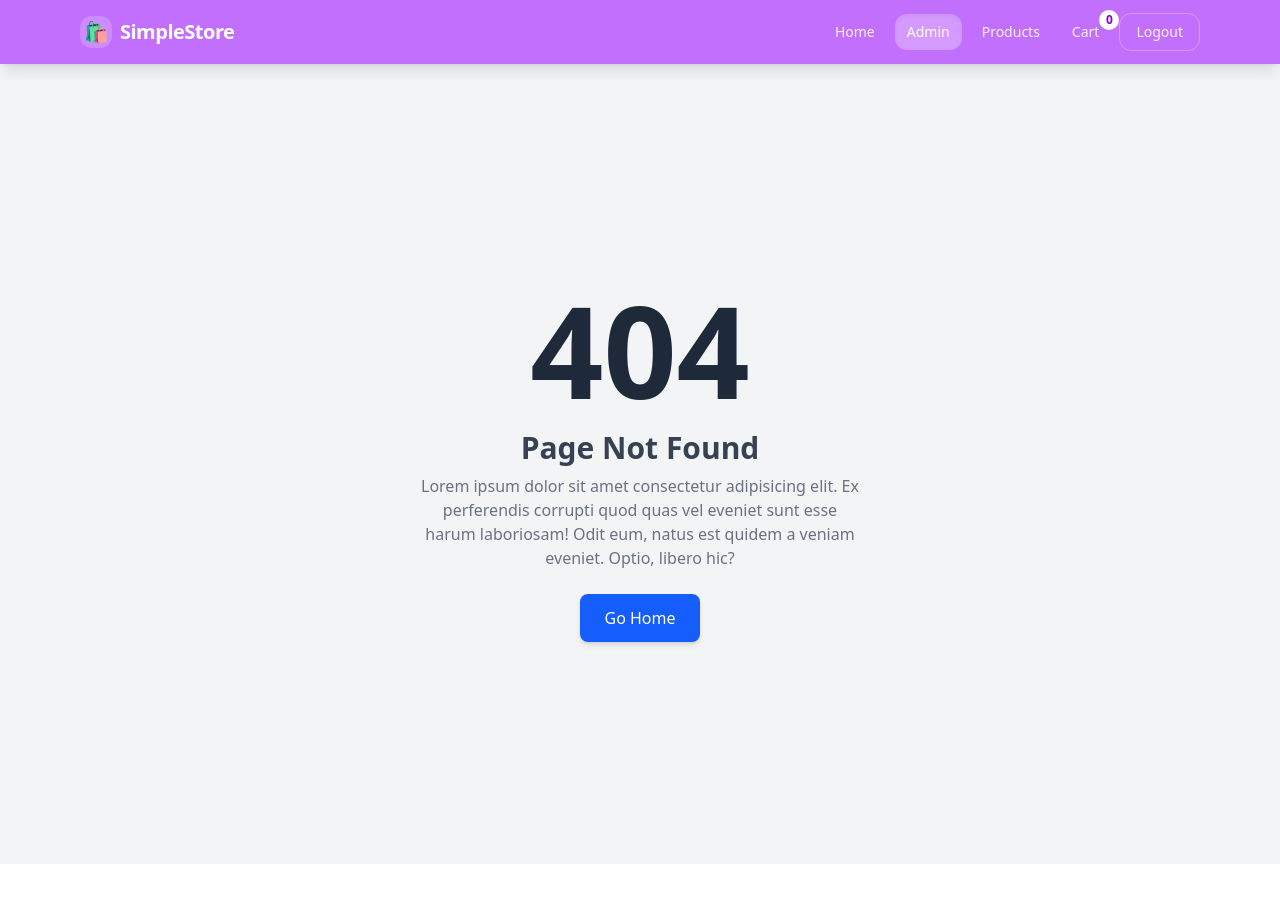
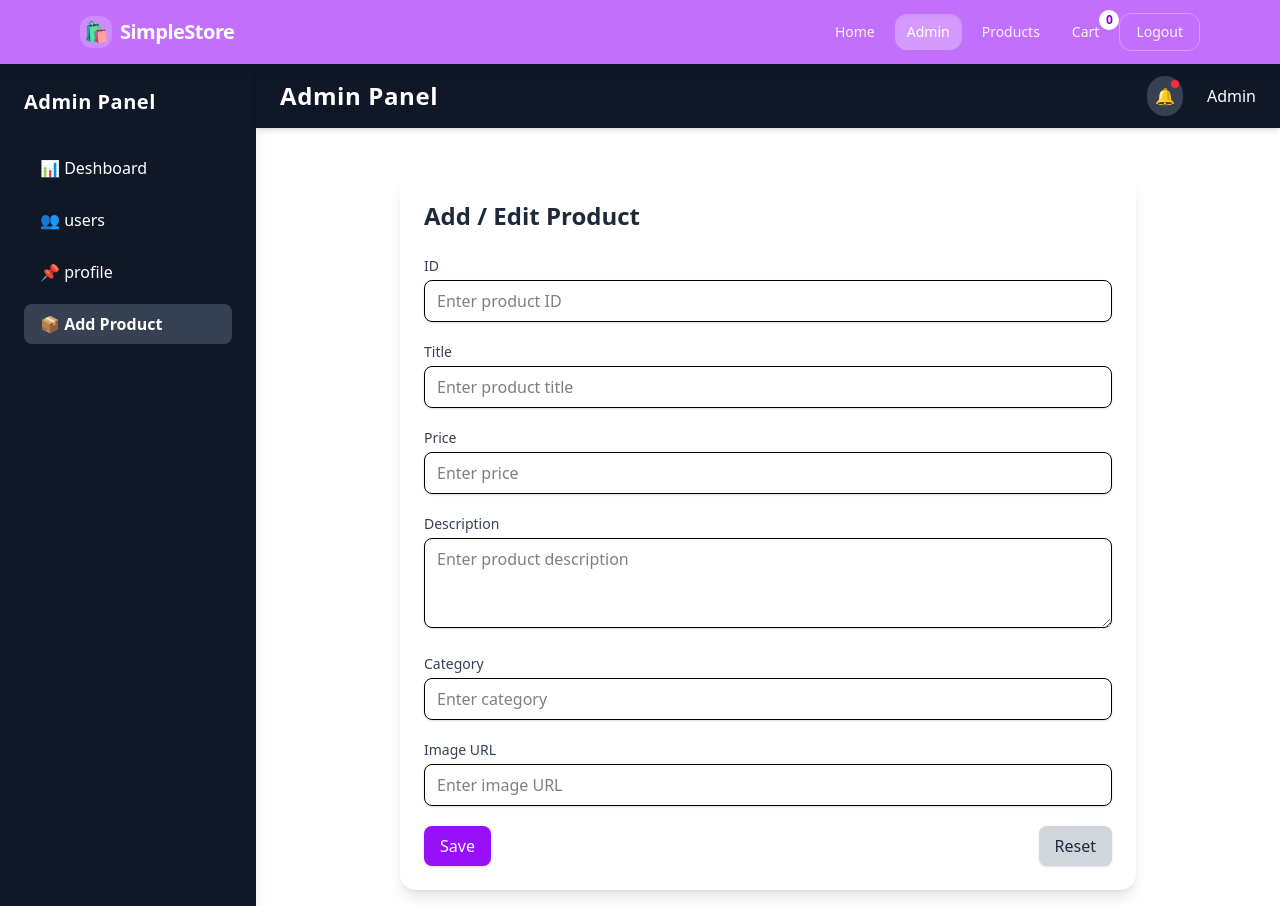
Before and after one commit to Priyanshuchauhan17/simplestore, a React (Vite) app: page /adminpage/addproduct in a window 1280 px wide. Before the commit the page ends 864 px from the top, so only its background shows below. Built offline with nearby package versions, Linux system fonts and the light colour scheme; sample sign-in values are in the browser's storage.

Commit message:
"Subproject commit hash remains unchanged, but now includes a '-dirty' suffix."

```diff
--- a/src/Api.js
+++ b/src/Api.js
@@ -26,5 +26,15 @@ export async function loginUser(userData) {
   const res = await axios.post("https://fakestoreapi.com/auth/login", userData);
   return res.data;
 }
+const Postdata = async (endpoint, payload) => {
+    try {
+        let url = `${API_URL}/${endpoint}`;
+        const response = await axios.post(url, payload);
+        return response.data;
+    } catch (error) {
+        console.error("Error posting data:", error);
+        throw error;
+    }
+  }
 
-export { fetchProducts };
+export { fetchProducts,Postdata };
--- a/src/App.jsx
+++ b/src/App.jsx
@@ -1,11 +1,12 @@
 import React, { useState } from "react";
-import {  BrowserRouter, Routes, Route } from "react-router-dom";
+import { Routes, Route } from "react-router-dom";
 import MainPage from "./MainPage";
 import ProductsPage from "./ProductsPage";
-import Proteced from "./Proteced";
+import Protected from "./Protected";
 import Header from "./Header";
 import AdminLayout from "./adminpanel/AdminLayout";
 import LoginPage from "./LoginPage";
+import AddProduct from "./adminpanel/AddProduct";
 import NotFound from "./NotFound";
 import Signup from "./signup";
 import CartPage from "./CartPage";
@@ -58,44 +59,24 @@ export default function App() {
        /> },
   ];
 
-  // Protected Routes
-  const protectedRoutes = [
-    { path: "/main", element: <MainPage /> },
-    { path: "/products",
-       element: <ProductsPage cart={cart}
-       addToCart={addToCart} /> },
-    {
-      path: "/cart",
-      element: (
-        <CartPage
-          cart={cart}
-          changeQty={changeQty}
-          removeFromCart={removeFromCart}
-        />
-      ),
-    },
-    {
-      path:"/adminpage",
-      element:<AdminLayout />
-    }
-  ];
   return (
-
     <>
       <Header cart={cart} />
-  <Routes>
+      <Routes>
         {publicRoutes.map((route, index) => (
           <Route key={index} path={route.path} element={route.element} />
         ))}
 
-        <Route element={<Proteced />}>
-          {protectedRoutes.map((route, index) => (
-            <Route key={index} path={route.path} element={route.element} />
-          ))}
+        <Route element={<Protected />}>
+          <Route path="/main" element={<MainPage />} />
+          <Route path="/products" element={<ProductsPage addToCart={addToCart} />} />
+          <Route path="/cart" element={<CartPage cart={cart} changeQty={changeQty} removeFromCart={removeFromCart} />} />
+          <Route path="/adminpage" element={<AdminLayout />} >
+            <Route path="addproduct" element={<AddProduct />} />
+          </Route>
         </Route>
-
       </Routes>
-        <ToastContainer position="top-right" autoClose={2000} />
+      <ToastContainer position="top-right" autoClose={2000} />
     </>
   );
 }
--- a/src/Header.jsx
+++ b/src/Header.jsx
@@ -1,7 +1,7 @@
 import React, { useMemo, useState } from "react";
 import { Link, NavLink, useLocation, useNavigate } from "react-router-dom";
 
-export default function Header({ cart = [], products = [] }) {
+export default function Header({ cart = [] }) {
   const [open, setOpen] = useState(false);
   const location = useLocation();
   const navigate = useNavigate();
--- a/src/NotFound.jsx
+++ b/src/NotFound.jsx
@@ -1,5 +1,4 @@
 import React from "react";
-
 const NotFound = () => {
   return (
     <div className="flex flex-col items-center justify-center min-h-screen bg-gray-100 text-center px-4">
@@ -21,5 +20,4 @@ const NotFound = () => {
     </div>
   );
 };
-
 export default NotFound;
--- a/src/Private.jsx
+++ b/src/Private.jsx
@@ -1,18 +1,16 @@
 import MainPage from "./MainPage";
 import ProductsPage from "./ProductsPage";
-import Protected from "./Proteced";
+import Protected from "./Protected";
 import React from 'react'
-import { BrowserRouter as Router, Routes, Route } from "react-router-dom";
-
+import { Routes, Route } from "react-router-dom";
 const Private = () => {
   return (
-    <div>
+    <Routes>
       <Route element={<Protected />}>
-  <Route path="/mainpage" element={<MainPage />} />
-  <Route path="/products" element={<ProductsPage />} />
-</Route>
-    </div>
+        <Route path="/mainpage" element={<MainPage />} />
+        <Route path="/products" element={<ProductsPage />} />
+      </Route>
+    </Routes>
   )
 }
-
 export default Private
--- a/src/ProductsPage.jsx
+++ b/src/ProductsPage.jsx
@@ -1,6 +1,6 @@
 import React, { useState, useEffect, useMemo } from "react";
 import { fetchProducts } from "./Api";
-export default function ProductsPage({ cart, addToCart }) {
+export default function ProductsPage({ addToCart }) {
   const [products, setProducts] = useState([]);
   const [query, setQuery] = useState("");
   const [category, setCategory] = useState("all");
@@ -24,19 +24,19 @@ export default function ProductsPage({ cart, addToCart }) {
     ...Array.from(new Set(products.map((p) => p.category))).sort(),
   ];
 
-  function filtered() {
+  const filtered = useMemo(() => {
     return products
       .filter((p) => (category === "all" ? true : p.category === category))
       .filter((p) => p.title.toLowerCase().includes(query.toLowerCase()));
-  }
+  }, [products, category, query]);
 
   const paginated = useMemo(() => {
     const start = (page - 1) * limit;
     const end = start + limit;
-    return filtered().slice(start, end);
-  }, [page, query, category, products]);
+    return filtered.slice(start, end);
+  }, [page, filtered]);
 
-  const totalPages = Math.ceil(filtered().length / limit);
+  const totalPages = Math.ceil(filtered.length / limit);
   return (
     <main className="max-w-6xl mx-auto px-4 py-8">
       {/* Search + Category */}
--- a/src/Proteced.jsx
+++ b/src/Protected.jsx
@@ -6,5 +6,4 @@ const Proteced = () => {
 
   return isAuth ? <Outlet /> : <Navigate to="/loginpage" />;
 };
-
 export default Proteced;
--- /dev/null
+++ b/src/adminpanel/AddProduct.jsx
@@ -0,0 +1,176 @@
+import { useState } from "react";
+import { Postdata } from "../Api";
+
+function AddProduct() {
+  const [formData, setFormData] = useState({
+    id: "",
+    title: "",
+    price: "",
+    description: "",
+    category: "",
+    image: "",
+  });
+
+  const handleChange = (e) => {
+    const { id, value } = e.target;
+    setFormData((prev) => ({
+      ...prev,
+      [id]: value,
+    }));
+  };
+
+  const handleSubmit = async (e) => {
+    e.preventDefault();
+    try {
+      const payload = {
+        id: formData.id,
+        title: formData.title,
+        price: parseFloat(formData.price),
+        description: formData.description,
+        category: formData.category,
+        image: formData.image,
+      };
+      const result = await Postdata("products", payload);
+      console.log("Product saved:", result);
+      alert("Product saved successfully!");
+      setFormData({
+        id: "",
+        title: "",
+        price: "",
+        description: "",
+        category: "",
+        image: "",
+      });
+    } catch (error) {
+      console.error("Error saving product:", error);
+      alert("Failed to save product.");
+    }
+  };
+
+  return (
+    <div className="max-w-3xl mx-auto mt-8 px-4">
+      <div className="bg-white shadow-lg rounded-2xl p-6">
+        <h3 className="text-2xl font-semibold mb-6 text-gray-800">
+          Add / Edit Product
+        </h3>
+
+        <form className="space-y-5" onSubmit={handleSubmit} onReset={() => setFormData({
+          id: "",
+          title: "",
+          price: "",
+          description: "",
+          category: "",
+          image: "",
+        })}>
+          {/* ID */}
+          <div>
+            <label htmlFor="id" className="block text-sm font-medium text-gray-700 mb-1">
+              ID
+            </label>
+            <input
+              type="number"
+              id="id"
+              value={formData.id}
+              onChange={handleChange}
+              placeholder="Enter product ID"
+              className="w-full px-3 py-2 border rounded-lg shadow-sm focus:outline-none focus:ring-2 focus:ring-purple-500 focus:border-purple-500"
+            />
+          </div>
+
+          {/* Title */}
+          <div>
+            <label htmlFor="title" className="block text-sm font-medium text-gray-700 mb-1">
+              Title
+            </label>
+            <input
+              type="text"
+              id="title"
+              value={formData.title}
+              onChange={handleChange}
+              placeholder="Enter product title"
+              className="w-full px-3 py-2 border rounded-lg shadow-sm focus:outline-none focus:ring-2 focus:ring-purple-500 focus:border-purple-500"
+            />
+          </div>
+
+          {/* Price */}
+          <div>
+            <label htmlFor="price" className="block text-sm font-medium text-gray-700 mb-1">
+              Price
+            </label>
+            <input
+              type="number"
+              step="0.01"
+              id="price"
+              value={formData.price}
+              onChange={handleChange}
+              placeholder="Enter price"
+              className="w-full px-3 py-2 border rounded-lg shadow-sm focus:outline-none focus:ring-2 focus:ring-purple-500 focus:border-purple-500"
+            />
+          </div>
+
+          {/* Description */}
+          <div>
+            <label htmlFor="description" className="block text-sm font-medium text-gray-700 mb-1">
+              Description
+            </label>
+            <textarea
+              id="description"
+              value={formData.description}
+              onChange={handleChange}
+              rows="3"
+              placeholder="Enter product description"
+              className="w-full px-3 py-2 border rounded-lg shadow-sm focus:outline-none focus:ring-2 focus:ring-purple-500 focus:border-purple-500"
+            ></textarea>
+          </div>
+
+          {/* Category */}
+          <div>
+            <label htmlFor="category" className="block text-sm font-medium text-gray-700 mb-1">
+              Category
+            </label>
+            <input
+              type="text"
+              id="category"
+              value={formData.category}
+              onChange={handleChange}
+              placeholder="Enter category"
+              className="w-full px-3 py-2 border rounded-lg shadow-sm focus:outline-none focus:ring-2 focus:ring-purple-500 focus:border-purple-500"
+            />
+          </div>
+
+          {/* Image */}
+          <div>
+            <label htmlFor="image" className="block text-sm font-medium text-gray-700 mb-1">
+              Image URL
+            </label>
+            <input
+              type="url"
+              id="image"
+              value={formData.image}
+              onChange={handleChange}
+              placeholder="Enter image URL"
+              className="w-full px-3 py-2 border rounded-lg shadow-sm focus:outline-none focus:ring-2 focus:ring-purple-500 focus:border-purple-500"
+            />
+          </div>
+
+          {/* Buttons */}
+          <div className="flex justify-between">
+            <button
+              type="submit"
+              className="px-4 py-2 bg-purple-600 text-white font-medium rounded-lg shadow hover:bg-purple-700 transition"
+            >
+              Save
+            </button>
+            <button
+              type="reset"
+              className="px-4 py-2 bg-gray-300 text-gray-800 font-medium rounded-lg shadow hover:bg-gray-400 transition"
+            >
+              Reset
+            </button>
+          </div>
+        </form>
+      </div>
+    </div>
+  );
+}
+export default AddProduct;
--- a/src/adminpanel/AdminLayout.jsx
+++ b/src/adminpanel/AdminLayout.jsx
@@ -1,11 +1,11 @@
-import { Outlet } from "react-router-dom";
+import { Outlet, Route, Routes } from "react-router-dom";
 import AdminSidebar from "./AdminSidebar";
 import AdminHeader from "./AdminHeader";
-
+import AddProduct from "../adminpanel/AddProduct";
 function AdminLayout() {
   return (
     <div className="flex">
-      <AdminSidebar />
+     <AdminSidebar />
       <div className="flex-1">
         <AdminHeader />
         <main className="p-4">
--- a/src/adminpanel/AdminSidebar.jsx
+++ b/src/adminpanel/AdminSidebar.jsx
@@ -1,13 +1,12 @@
-import { Link, useLocation } from "react-router-dom";
+import { NavLink } from "react-router-dom";
 
 function AdminSidebar() {
-  const location = useLocation();
+  const links = [
+    { to: "/adminpage/deshboard", label: "📊 Deshboard" },
+    { to: "/adminpage/users", label: "👥 users" },
+    { to: "/adminpage/profile", label: "📌 profile" },
+       { to: "/adminpage/addproduct", label: "📦 Add Product" },
 
-  const links = [
-    { to: "/admin/dashboard", label: "📊 Dashboard" },
-    { to: "/admin/users", label: "👥 Users" },
-    { to: "/admin/products", label: "📦 Products" },
-    { to: "/admin/profile", label: "⚙️ Profile" },
   ];
 
   return (
@@ -16,18 +15,19 @@ function AdminSidebar() {
 
       <nav className="flex flex-col gap-3">
         {links.map((link) => (
-          <Link
+          <NavLink
             key={link.to}
             to={link.to}
-            className={`px-4 py-2 rounded-lg transition-colors
-              ${
-                location.pathname === link.to
+            className={({ isActive }) =>
+              `px-4 py-2 rounded-lg transition-colors ${
+                isActive
                   ? "bg-gray-700 text-white font-semibold"
                   : "hover:bg-gray-800 hover:text-gray-300"
-              }`}
+              }`
+            }
           >
             {link.label}
-          </Link>
+          </NavLink>
         ))}
       </nav>
     </aside>
```
